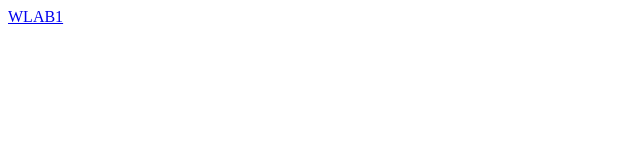
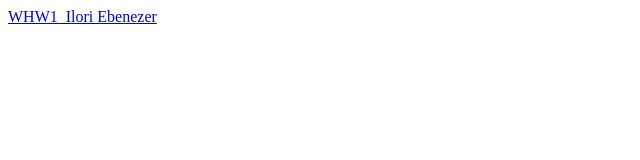
Before and after one commit to Lorie-creator/Lorie-creator.github.io, a plain HTML site: page index.html in a window 1280 px wide. Shown: the whole page, without its empty margins (0-640 px from the left). Drawn offline with Linux system fonts and the light colour scheme.

Commit message:
Update index.html

```diff
--- a/index.html
+++ b/index.html
@@ -1,4 +1,4 @@
 <html>
-<a href="WLAB1/">WLAB1</a>
+<a href="WHW1_Ilori Ebenezer/">WHW1_Ilori Ebenezer</a>
 
 </html>
```
